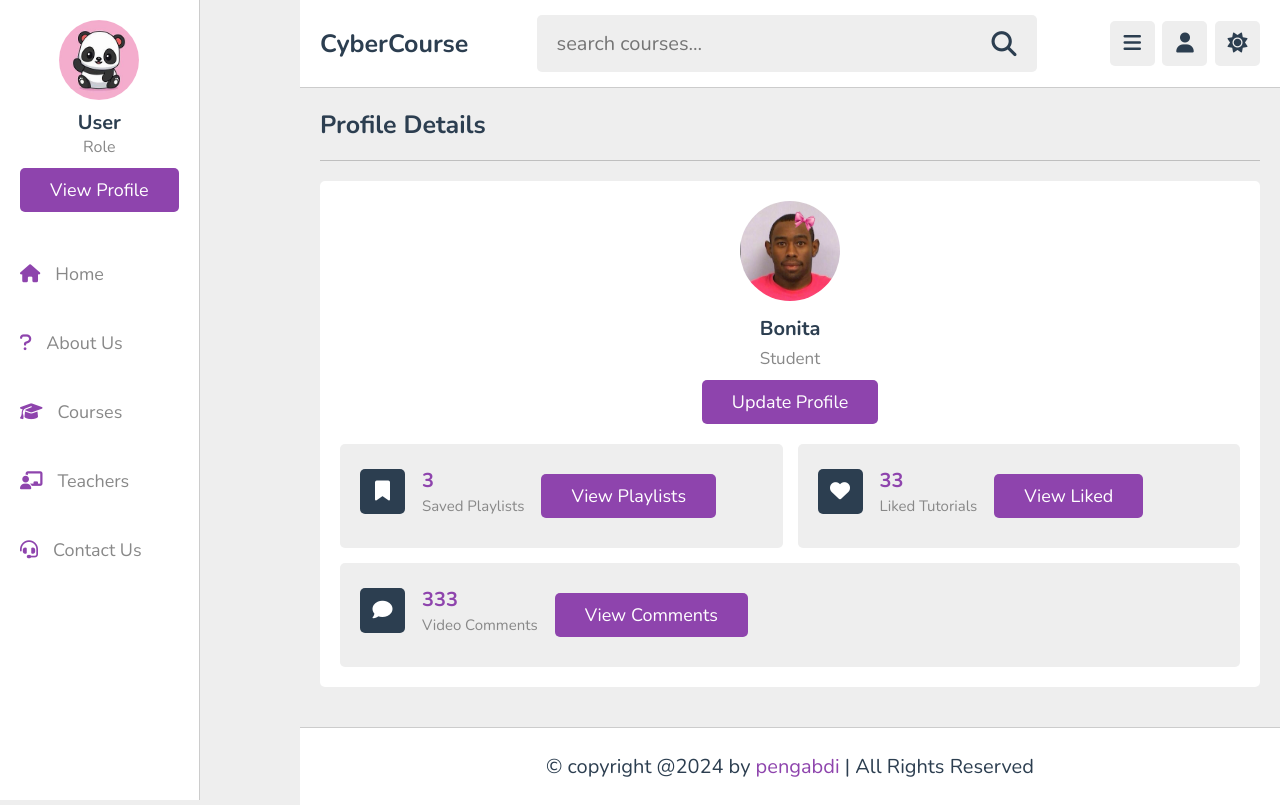
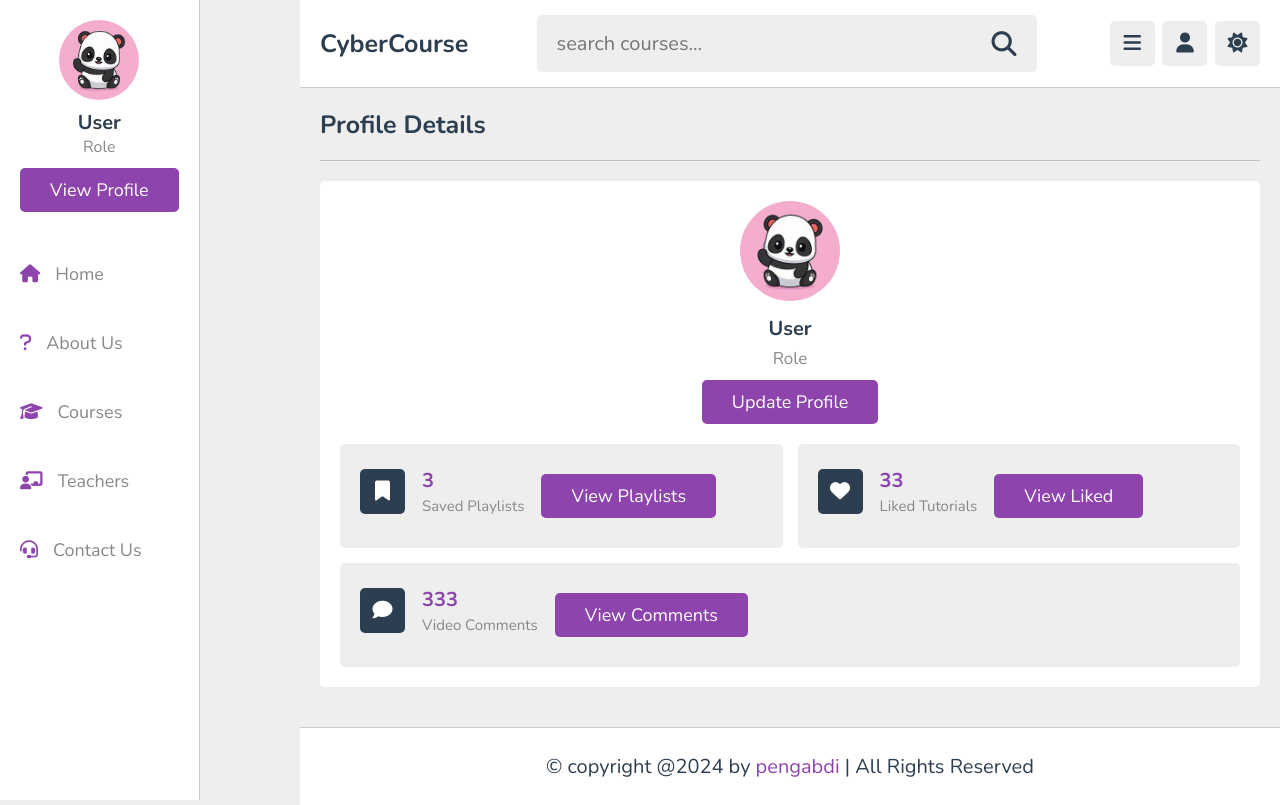
Before and after one commit to diploiddd/secprog, a PHP site: page /profile.php in a window 1280 px wide. Run offline with PHP 8.4, Linux system fonts and the light colour scheme.

Commit message:
Changed profpic and username based on logged in user

```diff
--- a/php/AuthController.php
+++ b/php/AuthController.php
@@ -18,6 +18,7 @@
             if($result->num_rows == 1){
                 $row = $result->fetch_assoc();
                 if(password_verify($password, $row['password'])){
+                    $_SESSION['id'] = $_row['user_id'];
                     $_SESSION['email'] = $row['email'];
                     $_SESSION['username'] = $row['username'];
                     $_SESSION['password'] = $row['password'];
--- a/profile.php
+++ b/profile.php
@@ -20,9 +20,22 @@
       <h1 class="heading">Profile Details</h1>
       <div class="detail">
         <div class="user">
-          <img src="img/bonita.jpg" alt="" />
-          <h3>Bonita</h3>
-          <p>Student</p>
+            <?php
+              if(isset($_SESSION['username'])){
+                  ?>
+                  <img src="<?php echo $_SESSION['pp']; ?>" alt=""/>
+                  <h3><?php echo htmlspecialchars($_SESSION['username']); ?></h3>
+                  <p><?php echo htmlspecialchars($_SESSION['role']); ?></p>
+                  <?php
+              }
+              else{
+                  ?>
+                  <img src="img/profile.jpeg" alt=""/>
+                  <h3>User</h3>
+                  <p>Role</p>
+            <?php
+              }
+          ?>
           <a href="update.php" class="inline-btn">Update Profile</a>
         </div>
 
```
